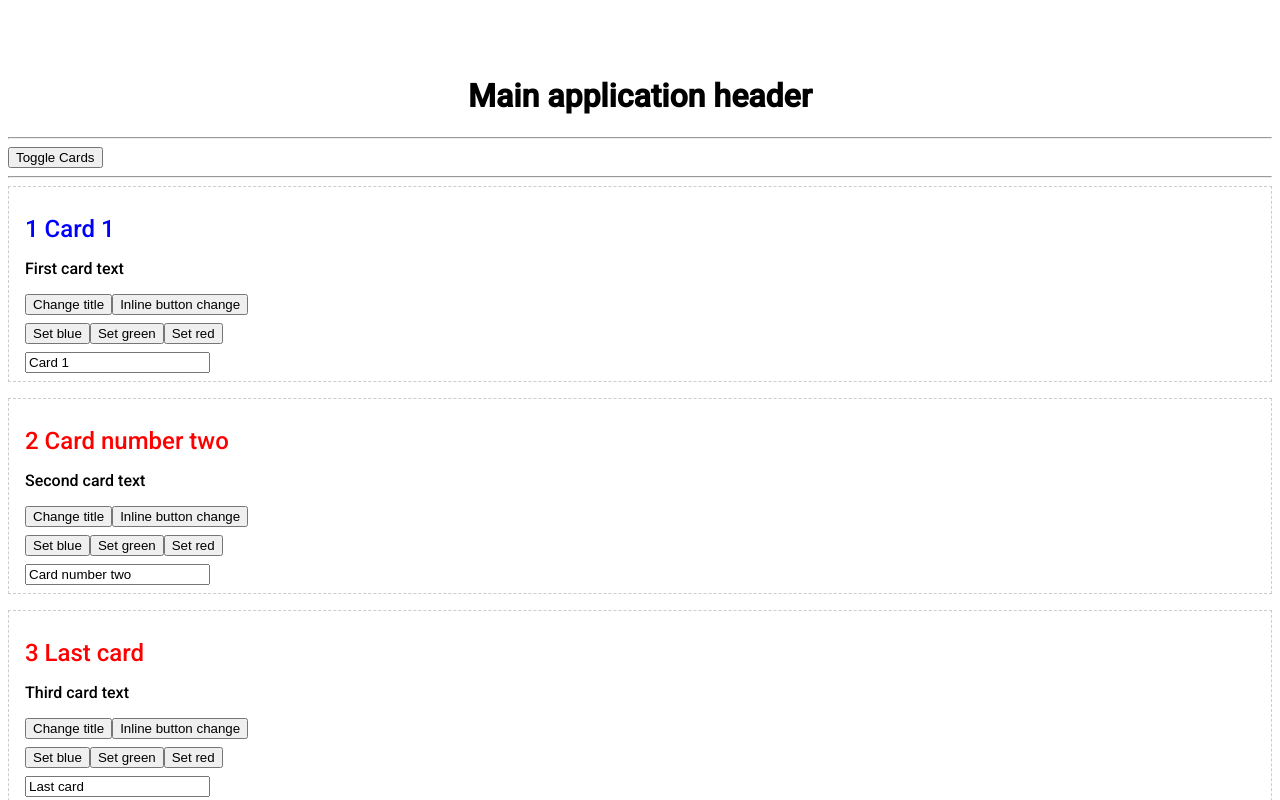
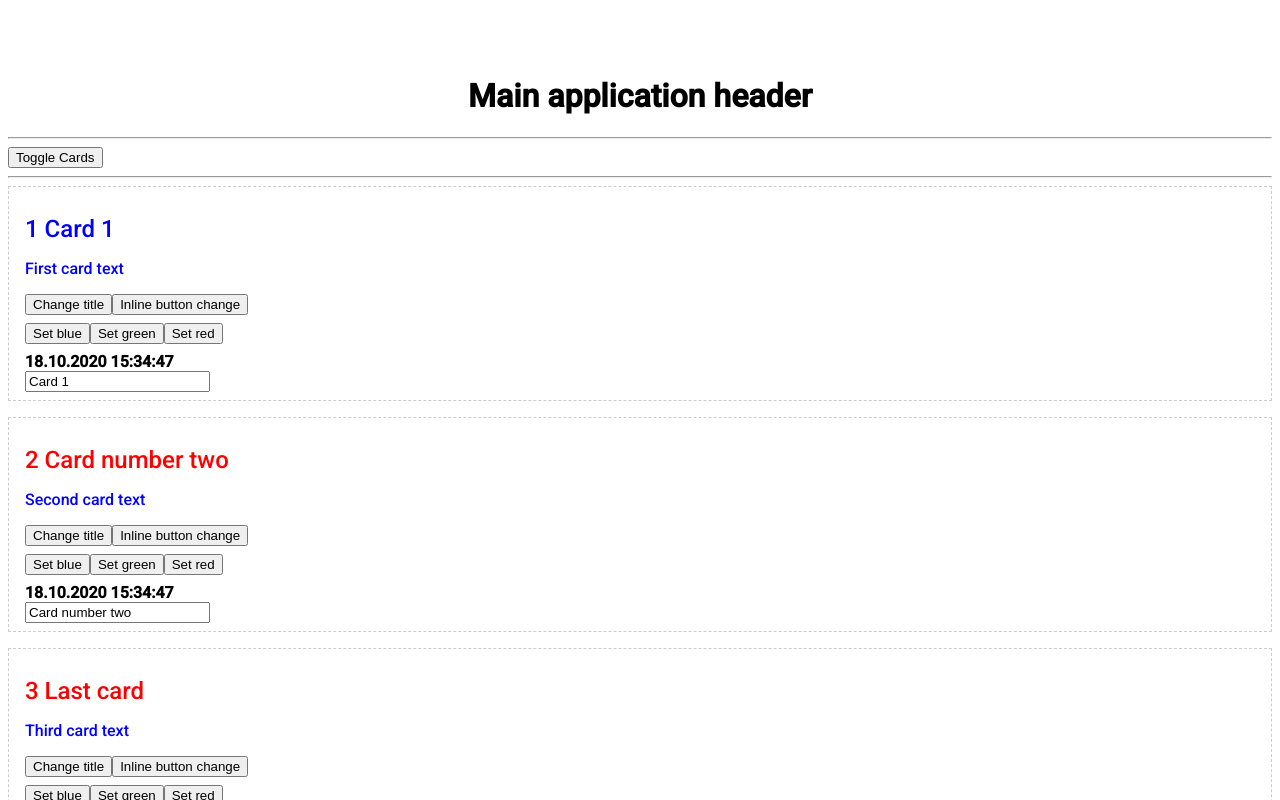
Before and after one commit to laskalexjob/ng-basics, an Angular app: page / in a window 1280 px wide. Shown: the top 800 px of the page. Built offline with nearby package versions, Linux system fonts and the light colour scheme.

Commit message:
datetime pipe

```diff
--- a/src/app/card/card.component.html
+++ b/src/app/card/card.component.html
@@ -5,15 +5,17 @@
       fontWeight: card.title.length < 4 ? 'bold' : 'normal'
     }"
   >
-   {{index}} {{ card.title }}
+    {{ index }} {{ card.title }}
   </h2>
 
-  <p class="text"
+  <p
+    class="text"
     [ngClass]="{
       blue: textColor === 'blue',
       green: textColor === 'green',
       red: textColor === 'red'
-    }">
+    }"
+  >
     {{ card.text }}
   </p>
 
@@ -28,6 +30,11 @@
     <button (click)="textColor = 'green'">Set green</button>
     <button (click)="textColor = 'red'">Set red</button>
   </div>
+  <div>
+    <strong>
+      {{cardDate | date: 'dd.MM.yyyy HH:mm:ss'}}
+    </strong>
+  </div>
   <!-- <div>
     <input type="text" #myInput (input)="inputHandler(myInput.value)" [value]="title" >
   </div> -->
--- a/src/app/card/card.component.ts
+++ b/src/app/card/card.component.ts
@@ -11,10 +11,12 @@ export class CardComponent implements OnInit {
   @Input() card: Card;
   @Input() index: number;
 
-  textColor = 'black';
+  textColor = 'blue';
   title: string = 'Card title!';
   text: string = 'My text!';
   disabled = false;
+
+  cardDate: Date = new Date();
 
   getInfo(): string {
     return 'This is some info';
```
